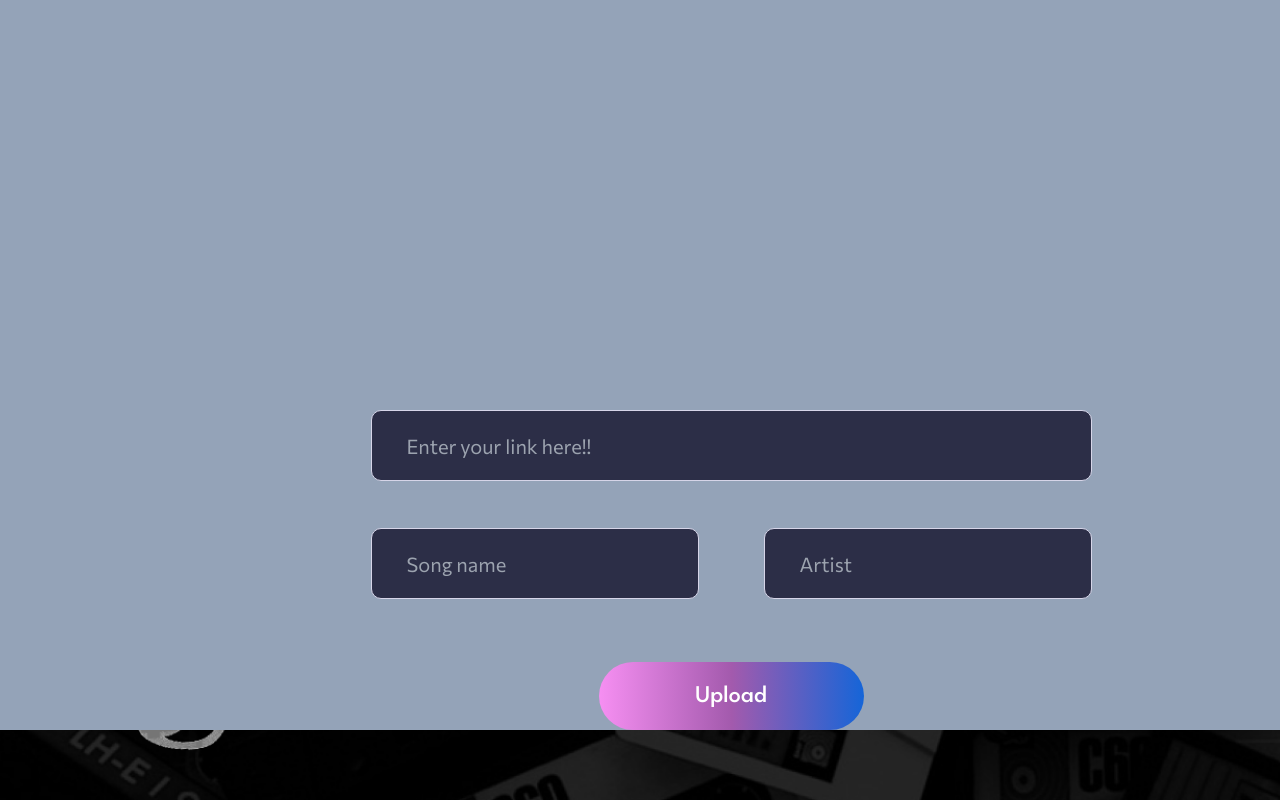
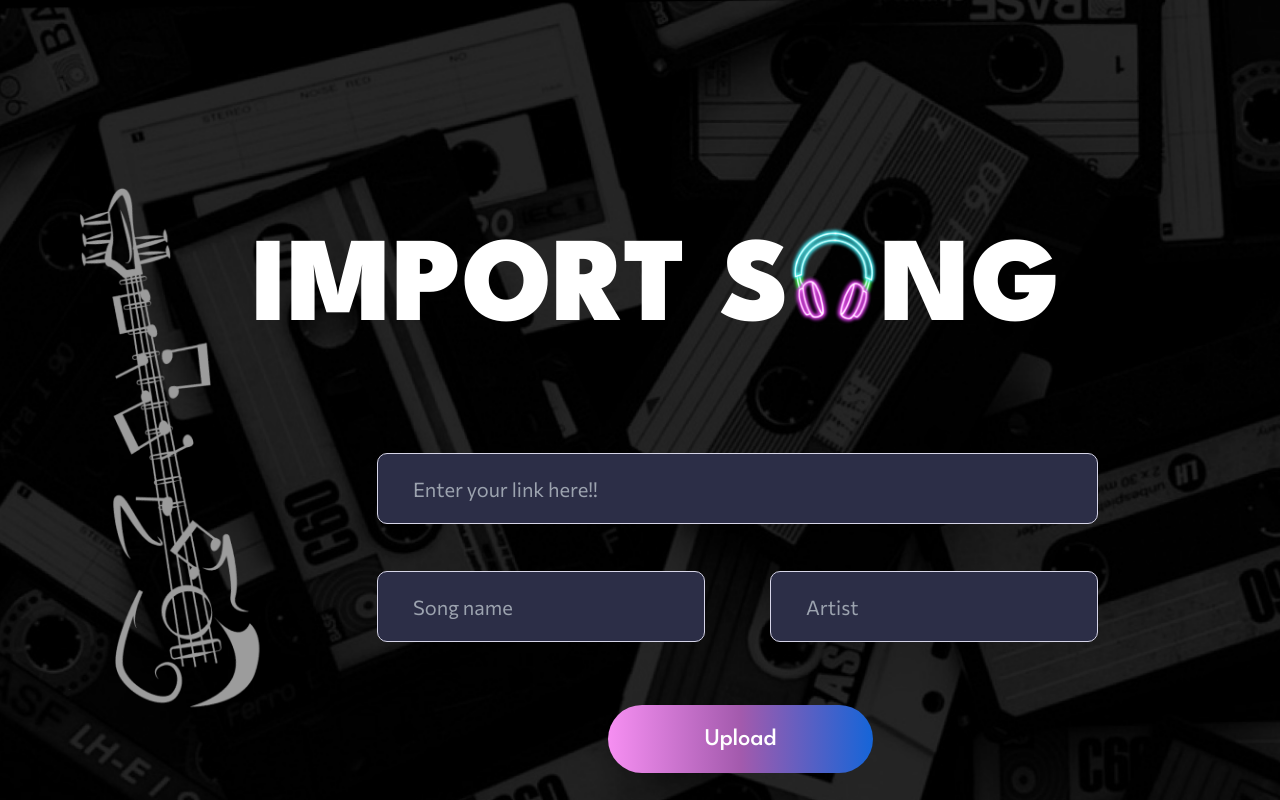
Before and after one commit to nnampp/Fidelio, a Next.js app: page /import in a window 1280 px wide. Built offline with nearby package versions, Linux system fonts and the light colour scheme.

Commit message:
Finish import page

```diff
--- a/pages/import.js
+++ b/pages/import.js
@@ -1,22 +1,31 @@
 import React from 'react'
 import headphone from '../public/headphone.png'
+import guitar from '../public/guitar.png'
 
 export default function Import() {
    return (
       <>
          <div className="w-full h-screen bg-black ">
-            <div className="bg-center w-full h-screen bg-cover" style={{ backgroundImage: `url(/bg-import.png)` }}>
-               <div className="max-w-screen-xl mx-auto bg-slate-400">
-                  <div>
-
+            <div className=" max-w-screen-xl mx-auto w-full h-screen bg-center bg-cover" style={{ backgroundImage: `url(/bg-import.png)` }}>
+               <div className="flex flex-row items-center h-full ">
+                  <div className="w-full relative">
+                     <div className="absolute top-[97px] left-[0px]">
+                        <img src={guitar.src} alt="" className=" w-[347px] h-[649px] leading-[110px]" />
                      </div>
-                  <div className="flex flex-col w-full h-full items-center pt-[410px]">
+                     <div className="pl-[252px] pt-[174px] relative">
+                        <span className=" font-League_Spartan text-[#FFFFFF] text-[120px] font-black">IMPORT S </span>
+                        <span className=" font-League_Spartan text-[#FFFFFF] text-[120px] font-black ml-[58px]">NG</span>
+                        <div className="absolute top-[190px] left-[771.4px]">
+                           <img src={headphone.src} alt="" className=" w-[127px] h-[115px] leading-[110px]" />
+                        </div>
+                     </div>
+                     <div className="flex flex-col w-full h-full items-start pt-[72px] pl-[377px]">
                         {/* enter link */}
-                     <div className='flex flex-col items-start gap-[4px] mb-[47px] ml-[182px]'>
+                        <div className='flex flex-col items-start gap-[4px] mb-[47px] '>
                            <input type="text" className="bg-[#2C2E47]  w-[721px] h-[71px] border border-[#D6D5E8] rounded-[10px] pl-[35px] py-[18px] text-[#FFFFFF] font-Commissioner text-[20px] focus:ring-[#5D37AC] focus:ring focus:text-white focus:outline-none " placeholder="Enter your link here!!" required />
                         </div>
                         {/* enter song,artist */}
-                     <div className='flex flex-row gap-[65px] mb-[63px] ml-[182px]'>
+                        <div className='flex flex-row gap-[65px] mb-[63px] '>
                            <div className='flex flex-col items-start'>
                               <input type="text" className="bg-[#2C2E47] w-[328px] h-[71px] border border-[#D6D5E8] rounded-[10px] pl-[35px] py-[18px] text-[#FFFFFF] font-Commissioner text-[20px] focus:ring-[#5D37AC] focus:ring focus:text-white focus:outline-none " placeholder="Song name" required />
                            </div>
@@ -24,7 +33,8 @@ export default function Import() {
                               <input type="text" className="bg-[#2C2E47] w-[328px] h-[71px] border border-[#D6D5E8] rounded-[10px] pl-[35px] py-[18px] text-[#FFFFFF] font-Commissioner text-[20px] focus:ring-[#5D37AC] focus:ring focus:text-white focus:outline-none " placeholder="Artist" required />
                            </div>
                         </div>
-                     <button type="upload" className="ml-[182px] w-[265px] h-[68px] rounded-[50px] text-[24px] text-[#FFFFFF] font-medium font-League_Spartan bg-gradient-to-r from-[#F68FF2] via-[#A35AAD] to-[#1565D8] focus:ring focus:ring-[#5D37AC]" >Upload</button>
+                        <button type="upload" className="ml-[231px] w-[265px] h-[68px] rounded-[50px] text-[24px] text-[#FFFFFF] font-medium font-League_Spartan bg-gradient-to-r from-[#F68FF2] via-[#A35AAD] to-[#1565D8] focus:ring focus:ring-[#5D37AC] " >Upload</button>
+                     </div>
                   </div>
                </div>
             </div>
```
Also changed, not shown: public/bg-import.png, public/guitar.png (added). Lines whose indentation alone changed are shown as unchanged.
